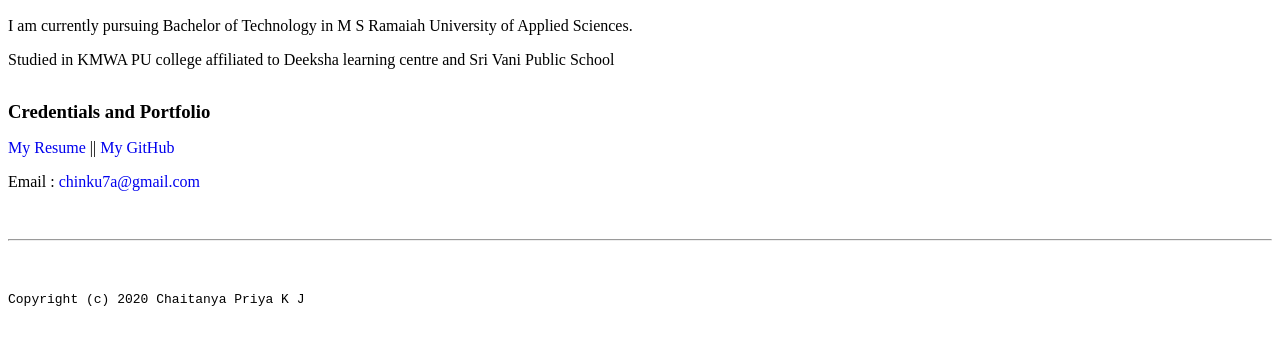
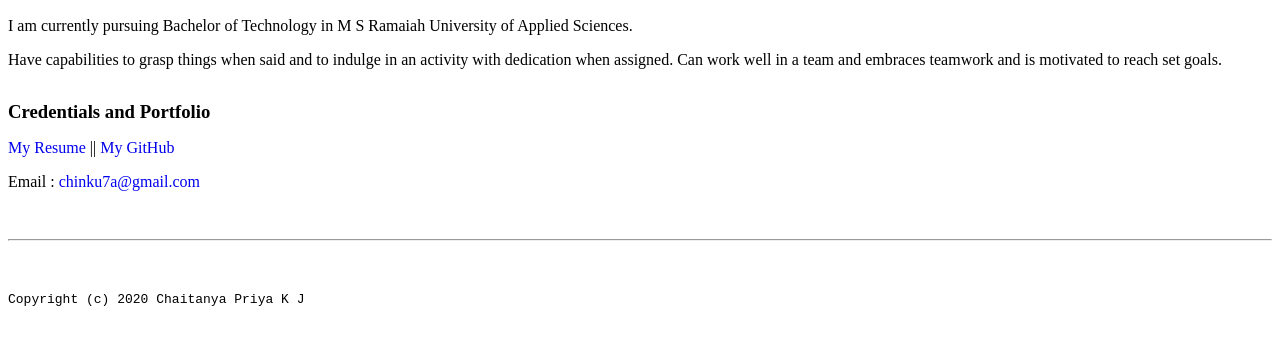
Before and after one commit to chaitanya-priya/chaitanya-priya.github.io, a plain HTML site: page index.html in a window 1280 px wide. Shown: the part 547-886 px from the top of the page. Drawn offline with Linux system fonts and the light colour scheme.

Commit message:
Update index.html

```diff
--- a/index.html
+++ b/index.html
@@ -18,7 +18,7 @@
     <h1> Chaitanya Priya </h1>
     <h2>Bengaluru, India</h2>
     <p> I am currently pursuing Bachelor of Technology in M S Ramaiah University of Applied Sciences.</p>
-    <p> Studied in KMWA PU college affiliated to Deeksha learning centre and Sri Vani Public School </p>
+    <p> Have capabilities to grasp things when said and to indulge in an activity with dedication when assigned. Can work well in a team and embraces teamwork and is motivated to reach set goals. </p>
     <h3> Credentials and Portfolio</h3>
     <p> <a href="resume.html">My Resume</a>  ||  <a href = "https://github.com/chaitanya-priya">My GitHub</a> </p>
 
```
